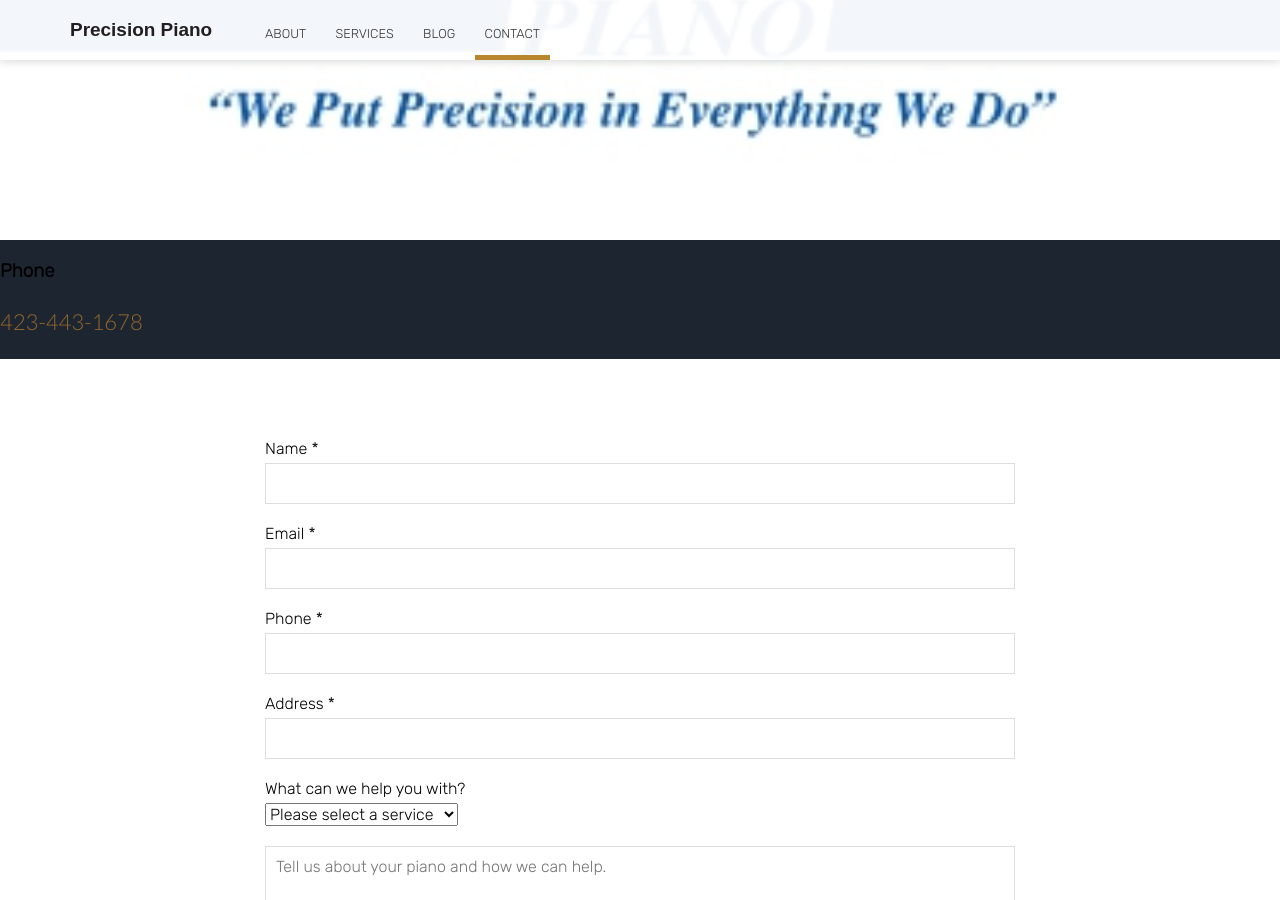
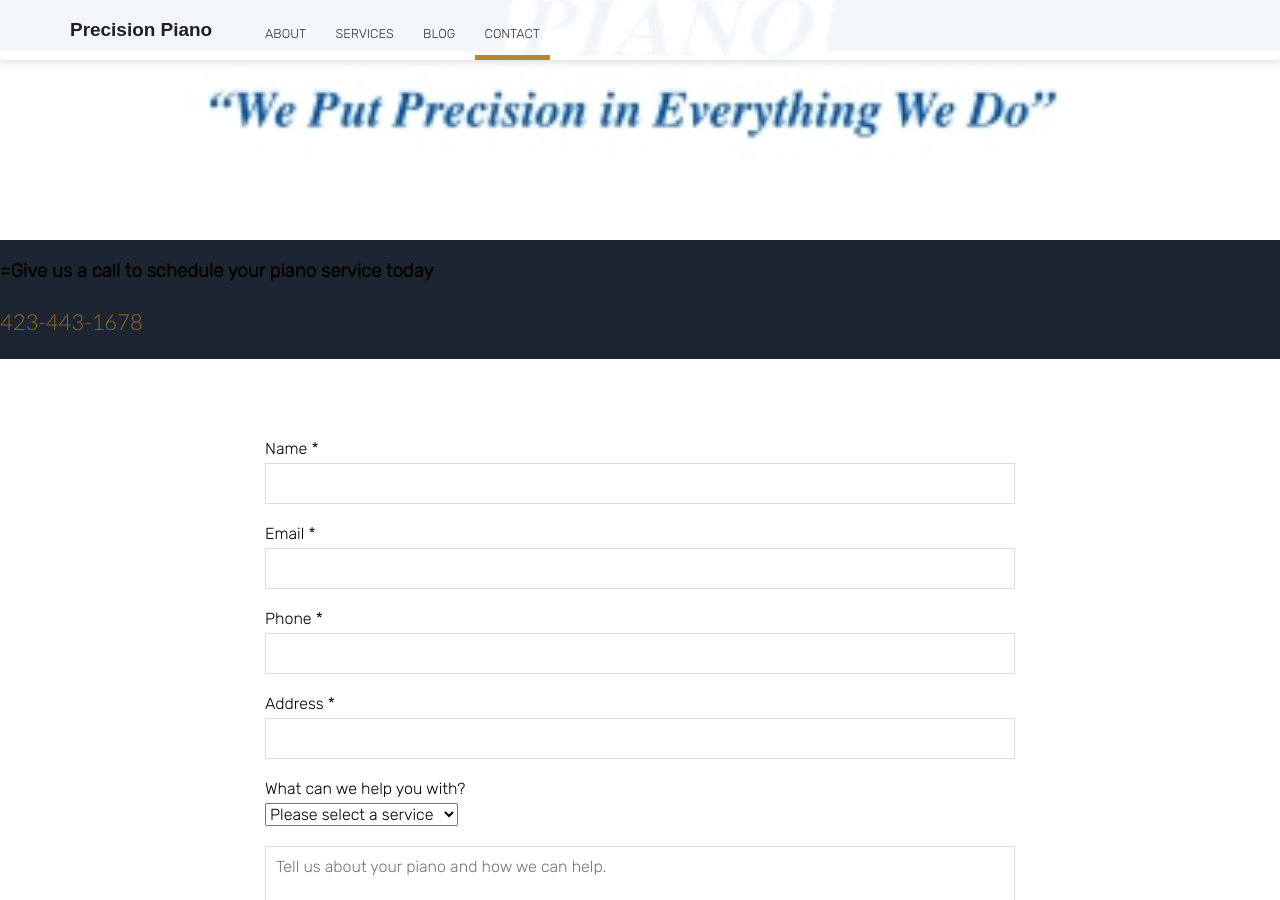
Before and after one commit to precision-piano/precision-piano, a Jekyll site: the page built from contact.html, in a window 1280 px wide and 900 px high, scrolled down 660 px. Built offline with Jekyll 4.4.1, drawn with Linux system fonts in a browser that asks for light colours.

Commit message:
Update contact.html

```diff
--- a/contact.html
+++ b/contact.html
@@ -13,8 +13,8 @@
 	</div>
 </section>
 
-	<div class="Give us a call to schedule your piano service today">
-			<h3>Phone</h3>
+	<div class>
+			<h3>=Give us a call to schedule your piano service today</h3>
 			<p class="editable"><a href="tel:+14234431678">423-443-1678</a></p>
 
 		</div>
```
